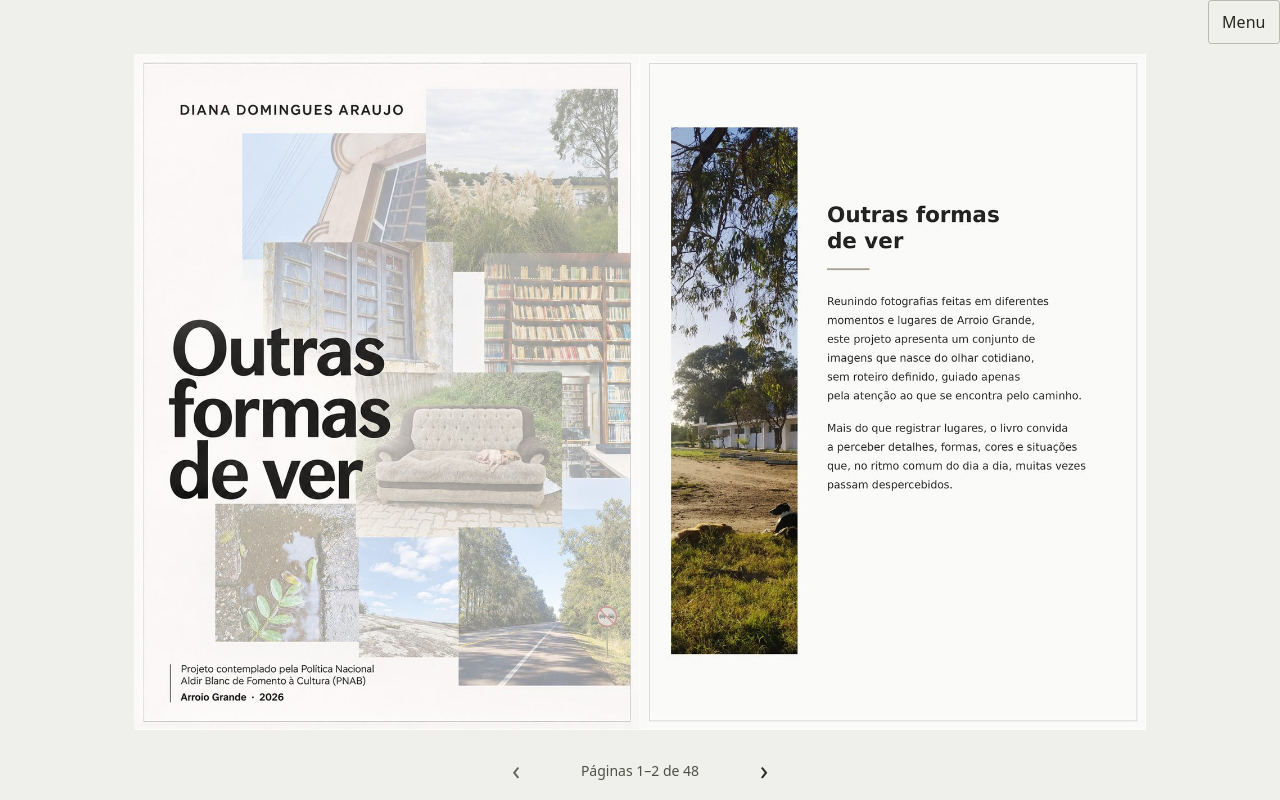
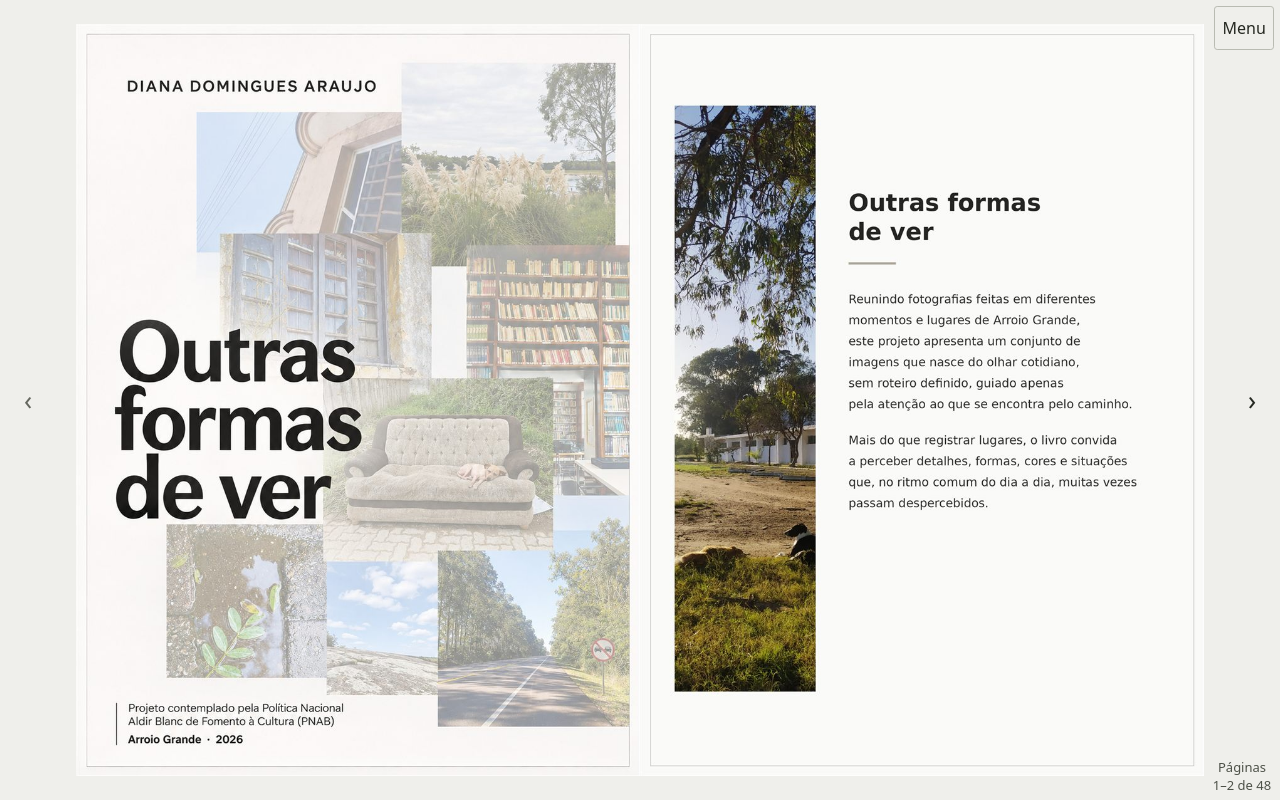
Before and after one commit to dianadominguesaraujo/outras-formas-de-ver, a plain HTML site: page index.html in a window 1280 px wide. Drawn offline with Linux system fonts and the light colour scheme.

Commit message:
Refactor styles for responsive layout and safe areas

```diff
--- a/styles.css
+++ b/styles.css
@@ -3,14 +3,19 @@
   font-family: system-ui, sans-serif;
   color: #252821;
   background: #efefeb;
+  --edge: .375rem;
+  --safe-top: max(var(--edge), env(safe-area-inset-top));
+  --safe-right: max(var(--edge), env(safe-area-inset-right));
+  --safe-bottom: max(var(--edge), env(safe-area-inset-bottom));
+  --safe-left: max(var(--edge), env(safe-area-inset-left));
+  --control-size: max(44px, 2.75rem);
 }
 * { box-sizing: border-box; }
 body {
   margin: 0;
   height: 100vh;
   height: 100dvh;
-  display: grid;
-  grid-template-rows: auto minmax(4rem, 1fr) auto;
+  position: relative;
 }
 button {
   font: inherit;
@@ -25,32 +30,45 @@ button {
 button:hover { background: #e5e6df; }
 button[aria-disabled="true"] { color: #65675f; cursor: default; }
 :focus-visible { outline: 2px solid #356755; outline-offset: 3px; }
-.bar, .navigation {
-  width: min(100%, 76rem);
-  margin-inline: auto;
-  display: flex;
-  align-items: center;
-  justify-content: space-between;
-  gap: .4rem;
-  padding: .5rem clamp(.65rem, 3vw, 2rem);
+#menu-open {
+  position: absolute;
+  top: var(--safe-top);
+  right: var(--safe-right);
+  min-height: var(--control-size);
+  padding-inline: .45rem;
 }
-#size-toggle { display: none; }
-#menu-open { margin-inline-start: auto; }
-.navigation { width: min(100%, 25rem); }
 .navigation button {
-  min-inline-size: 5.5rem;
-  min-block-size: 44px;
+  position: absolute;
+  bottom: var(--safe-bottom);
+  inline-size: var(--control-size);
+  min-block-size: var(--control-size);
+  padding: 0;
   border-color: transparent;
   font-size: 1.65rem;
   line-height: 1;
 }
+#previous { left: var(--safe-left); }
+#next { right: var(--safe-right); }
 .navigation button[aria-disabled="true"]:hover { background: transparent; }
-#position { text-align: center; font-size: .875rem; color: #4d5148; }
-.stage {
+#position {
+  position: absolute;
+  bottom: var(--safe-bottom);
+  left: calc(var(--safe-left) + var(--control-size));
+  right: calc(var(--safe-right) + var(--control-size));
+  min-height: var(--control-size);
   display: grid;
   place-items: center;
-  min-height: 0;
-  padding: .25rem clamp(.45rem, 1.25vw, 1.25rem);
+  text-align: center;
+  font-size: .8125rem;
+  color: #4d5148;
+}
+.stage {
+  position: absolute;
+  inset: calc(var(--safe-top) + var(--control-size) + var(--edge)) var(--safe-right)
+    calc(var(--safe-bottom) + var(--control-size) + var(--edge)) var(--safe-left);
+  display: grid;
+  place-items: center;
+  grid-template: minmax(0, 1fr) / minmax(0, 1fr);
   container-type: size;
   touch-action: pan-y pinch-zoom;
 }
@@ -59,6 +77,11 @@ button[aria-disabled="true"] { color: #65675f; cursor: default; }
   width: min(100%, 75cqh);
   aspect-ratio: 3 / 4;
   grid-template-rows: minmax(0, 1fr);
+}
+.book.spread {
+  width: min(100%, 150cqh);
+  aspect-ratio: 3 / 2;
+  grid-template-columns: repeat(2, minmax(0, 1fr));
 }
 .page { min-width: 0; min-height: 0; position: relative; }
 .information h2, .information h3 {
@@ -109,12 +132,18 @@ dialog::backdrop { background: rgb(22 24 20 / .58); }
 .zoom-scroll { overflow: auto; display: grid; place-items: safe center; background: #efefeb; }
 .zoom-scroll img { display: block; max-width: none; }
 .zoom-scroll img:not([src]) { display: none; }
-@media (min-width: 48rem) {
-  #size-toggle { display: inline-block; }
-  #size-toggle[aria-pressed="true"] { background: #e1e4db; }
-  .book.spread { width: min(100%, 150cqh, 72rem); aspect-ratio: 3 / 2; grid-template-columns: repeat(2, minmax(0, 1fr)); }
-  .stage { padding-block: .65rem; }
-  .book-expanded .bar, .book-expanded .navigation { padding-block: .3rem; }
-  .book-expanded .stage { padding: .2rem clamp(.55rem, 1.25vw, 1.25rem); }
-  .book-expanded .book.spread { width: min(100%, 150cqh); }
+@media (orientation: landscape), (min-width: 48rem) {
+  body {
+    --rail: max(4rem, var(--control-size));
+    --side: max(var(--safe-left), var(--safe-right));
+  }
+  .stage { inset: var(--safe-top) calc(var(--side) + var(--rail) + var(--edge)) var(--safe-bottom); }
+  .navigation button { top: 50%; bottom: auto; transform: translateY(-50%); }
+  #position {
+    left: auto;
+    right: var(--safe-right);
+    width: var(--rail);
+    min-height: auto;
+    overflow-wrap: anywhere;
+  }
 }
```
